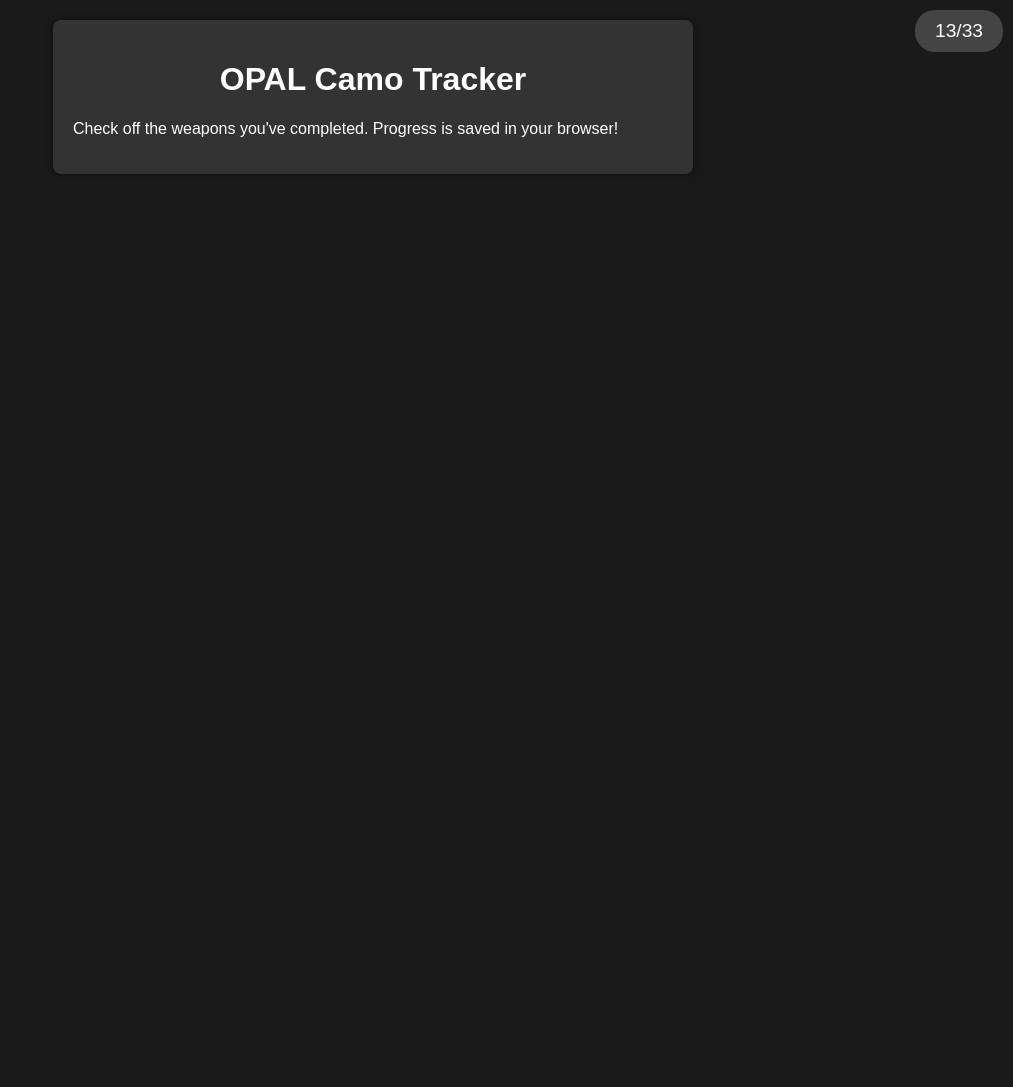
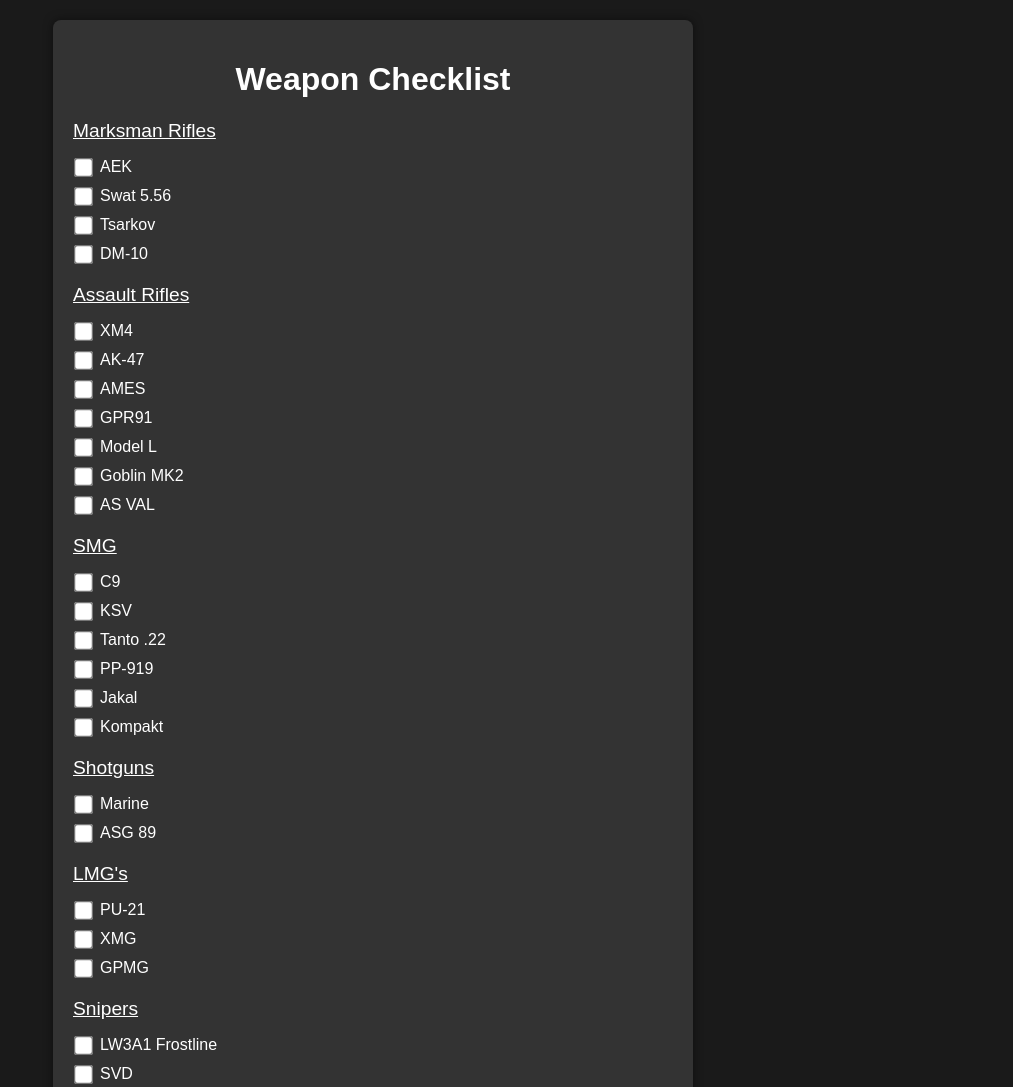
Before and after one commit to astriids/Bo6-Camo-Tracker, a plain HTML site: page index.html in a window 1280 px wide. Shown: the top 1087 px of the page, without its empty margins (267-1280 px from the left). Before the commit the page ends 800 px from the top, so only its background shows below. Drawn offline with Linux system fonts and the light colour scheme.

Commit message:
Update index.html

```diff
--- a/index.html
+++ b/index.html
@@ -3,7 +3,7 @@
 <head>
   <meta charset="UTF-8">
   <meta name="viewport" content="width=device-width, initial-scale=1.0">
-  <title>OPAL Camo Tracker</title>
+  <title>Weapon Checklist</title>
   <style>
     body {
       background-color: #1a1a1a;
@@ -20,17 +20,13 @@
       border-radius: 8px;
       box-shadow: 0 0 10px rgba(0, 0, 0, 0.5);
     }
-    h1, h2 {
+    h1 {
       text-align: center;
     }
-    .counter {
-      position: fixed;
-      top: 10px;
-      right: 10px;
-      background-color: #444;
-      padding: 10px 20px;
-      border-radius: 20px;
+    .category {
+      margin-top: 20px;
       font-size: 1.2em;
+      text-decoration: underline;
     }
     ul {
       list-style-type: none;
@@ -45,20 +41,13 @@
       margin-right: 10px;
       transform: scale(1.5);
     }
-    .category {
-      margin-top: 20px;
-      font-size: 1.2em;
-      text-decoration: underline;
-    }
   </style>
 </head>
 <body>
-  <div class="counter" id="counter">13/33</div>
   <div class="container">
-    <h1>OPAL Camo Tracker</h1>
-    <p>Check off the weapons you've completed. Progress is saved in your browser!</p>
-    <div id="tracker">
-      <!-- Checklist categories and items will be inserted here -->
+    <h1>Weapon Checklist</h1>
+    <div id="checklist">
+      <!-- Checklist categories and items will go here -->
     </div>
   </div>
 
@@ -70,4 +59,37 @@
       "Shotguns": ["Marine", "ASG 89"],
       "LMG's": ["PU-21", "XMG", "GPMG"],
       "Snipers": ["LW3A1 Frostline", "SVD", "LR 7.62"],
-      "Pistols": ["9mm PM", "GS45", "S
+      "Pistols": ["9mm PM", "GS45", "Stryder", "Grekhova"],
+      "Launchers": ["HE-1", "Cigma"]
+    };
+
+    const checklistDiv = document.getElementById('checklist');
+
+    function createChecklist() {
+      Object.keys(weapons).forEach(category => {
+        const categoryDiv = document.createElement('div');
+        categoryDiv.classList.add('category');
+        categoryDiv.textContent = category;
+        checklistDiv.appendChild(categoryDiv);
+
+        const ul = document.createElement('ul');
+        weapons[category].forEach(weapon => {
+          const li = document.createElement('li');
+          const checkbox = document.createElement('input');
+          checkbox.type = 'checkbox';
+
+          const label = document.createElement('label');
+          label.textContent = weapon;
+
+          li.appendChild(checkbox);
+          li.appendChild(label);
+          ul.appendChild(li);
+        });
+        checklistDiv.appendChild(ul);
+      });
+    }
+
+    createChecklist();
+  </script>
+</body>
+</html>
```
